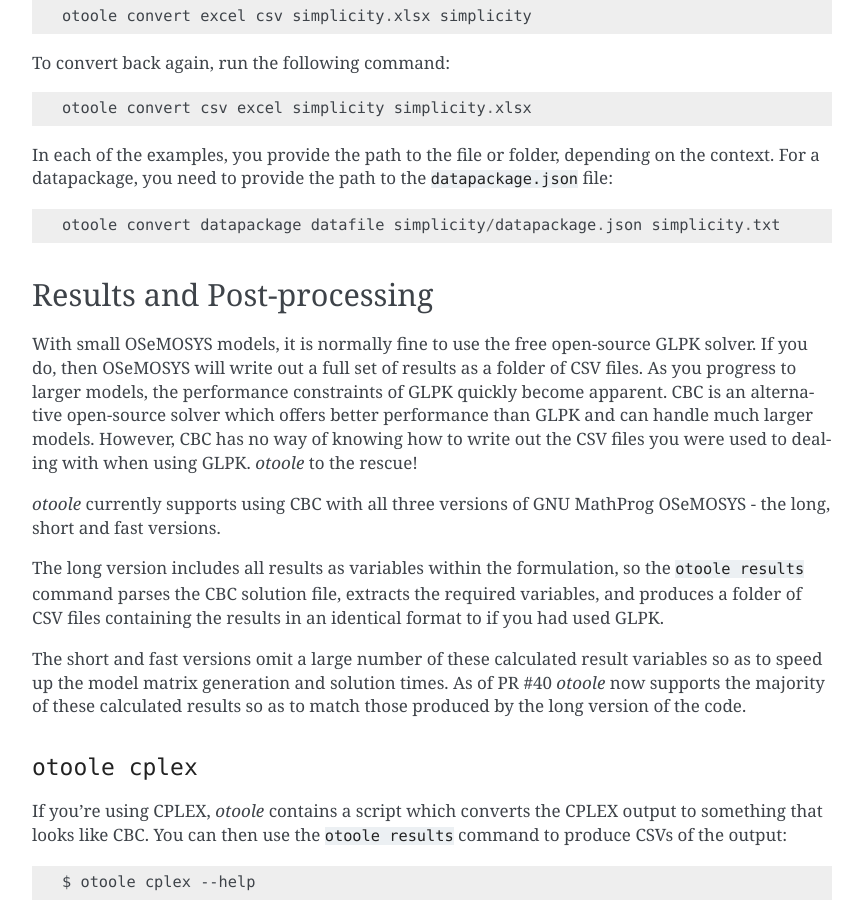
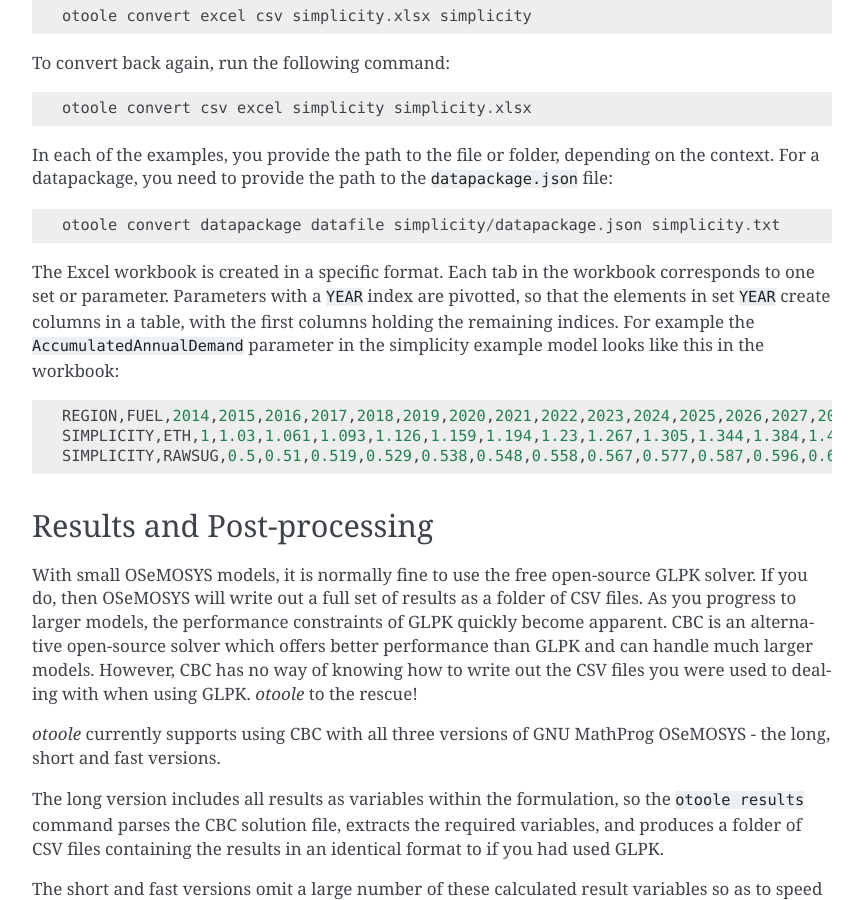
Before and after one commit to OSeMOSYS/otoole, a Sphinx documentation site: the page built from docs/functionality.rst, in a window 1280 px wide and 900 px high, scrolled down 2255 px. Shown: the whole window, without its empty margins (338-1201 px from the left). Built offline with Sphinx 7.4.7, drawn with Linux system fonts in a browser that asks for light colours.

Commit message:
Add Excel format examples

```diff
--- a/docs/functionality.rst
+++ b/docs/functionality.rst
@@ -93,6 +93,15 @@
 For a datapackage, you need to provide the path to the ``datapackage.json`` file::
 
     otoole convert datapackage datafile simplicity/datapackage.json simplicity.txt
+
+The Excel workbook is created in a specific format. Each tab in the workbook corresponds to one set or parameter.
+Parameters with a ``YEAR`` index are pivotted, so that the elements in set ``YEAR`` create columns in a table, with
+the first columns holding the remaining indices. For example the ``AccumulatedAnnualDemand`` parameter in the simplicity
+example model looks like this in the workbook::
+
+    REGION,FUEL,2014,2015,2016,2017,2018,2019,2020,2021,2022,2023,2024,2025,2026,2027,2028,2029,2030,2031,2032,2033,2034,2035,2036,2037,2038,2039,2040
+    SIMPLICITY,ETH,1,1.03,1.061,1.093,1.126,1.159,1.194,1.23,1.267,1.305,1.344,1.384,1.426,1.469,1.513,1.558,1.605,1.653,1.702,1.754,1.806,1.86,1.916,1.974,2.033,2.094,2.157
+    SIMPLICITY,RAWSUG,0.5,0.51,0.519,0.529,0.538,0.548,0.558,0.567,0.577,0.587,0.596,0.606,0.615,0.625,0.635,0.644,0.654,0.663,0.673,0.683,0.692,0.702,0.712,0.721,0.731,0.74,0.75
 
 Results and Post-processing
 ~~~~~~~~~~~~~~~~~~~~~~~~~~~
```
